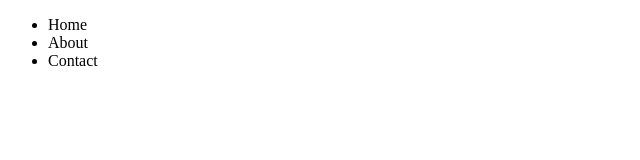
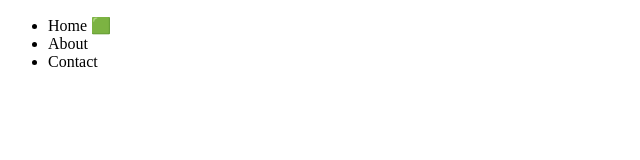
Before and after one commit to pawllo01/git-test, a plain HTML site: page index.html in a window 1280 px wide. Shown: the full height of the page, 0-640 px from the left. Drawn offline with Linux system fonts and the light colour scheme.

Commit message:
add green icon

```diff
--- a/index.html
+++ b/index.html
@@ -7,7 +7,7 @@
   </head>
   <body>
     <ul>
-      <li>Home</li>
+      <li>Home 🟩</li>
       <li>About</li>
       <li>Contact</li>
     </ul>
```
